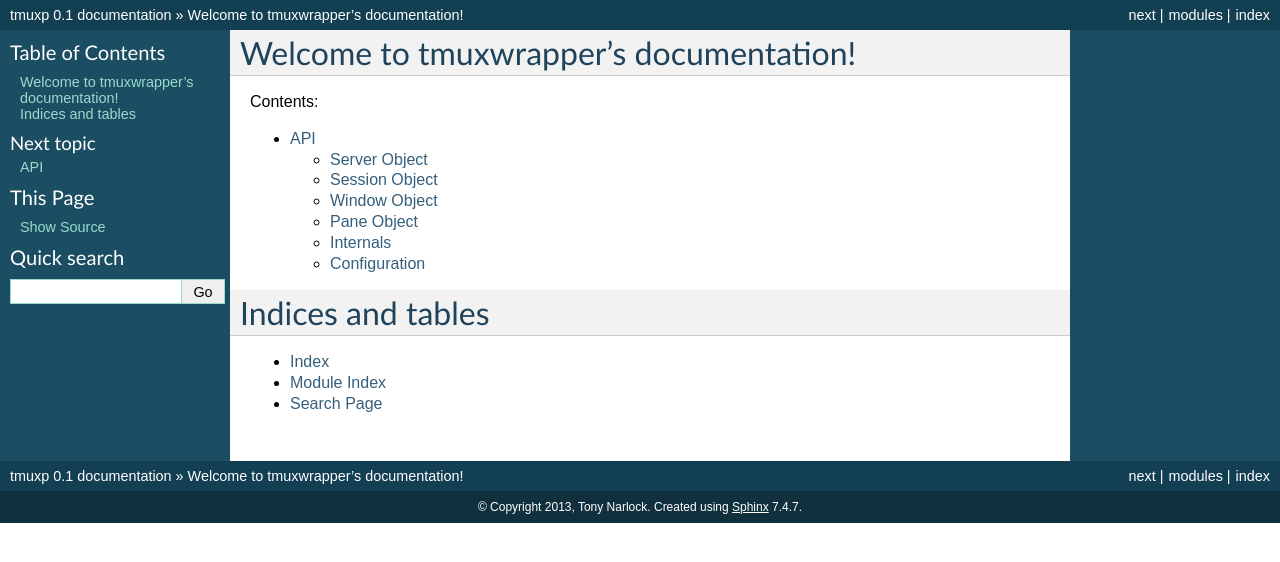
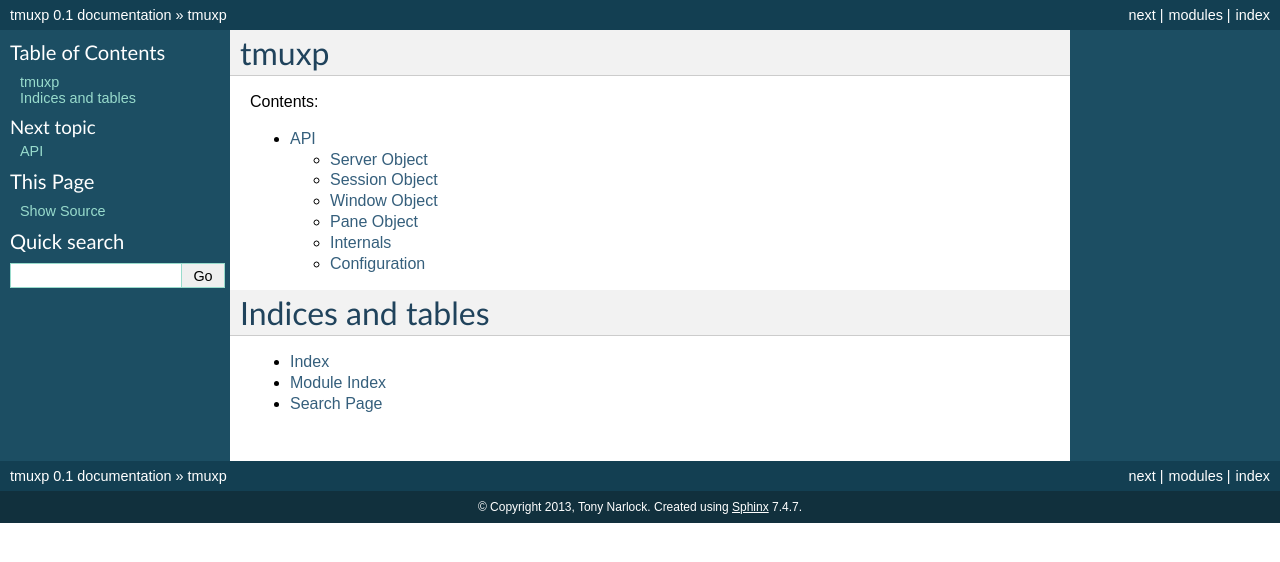
Before and after one commit to tmux-python/tmuxp, a Sphinx documentation site: the page built from doc/index.rst, in a window 1280 px wide. Shown: the top 562 px of the page. Built offline with Sphinx 7.4.7, drawn with Linux system fonts in a browser that asks for light colours.

Commit message:
Update docs

```diff
--- a/doc/index.rst
+++ b/doc/index.rst
@@ -1,10 +1,10 @@
-.. tmuxwrapper documentation master file, created by
+.. tmuxp documentation master file, created by
    sphinx-quickstart on Sun Sep  8 17:59:29 2013.
    You can adapt this file completely to your liking, but it should at least
    contain the root `toctree` directive.
 
-Welcome to tmuxwrapper's documentation!
-=======================================
+tmuxp
+=====
 
 Contents:
 
```
Also changed, not shown: doc/api.rst (+7 -2 lines), 2 other files.
